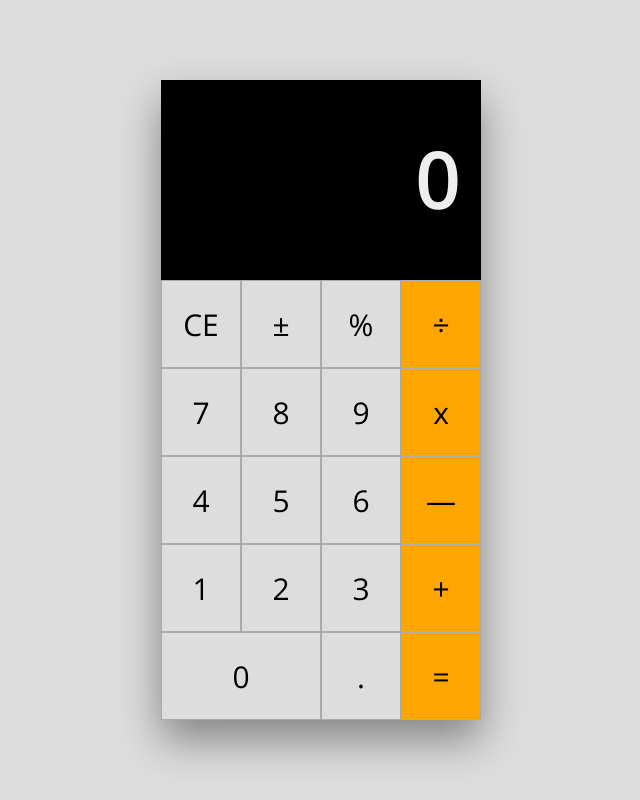
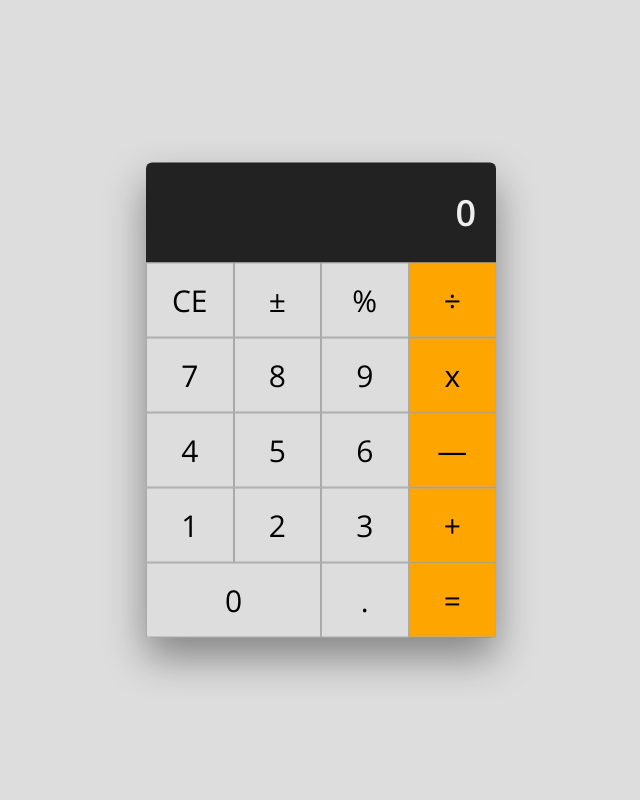
Before and after one commit to enuber/calculatorReact, a React (Create React App) app: page / in a window 1280 px wide. Shown: the whole page, without its empty margins (319-959 px from the left). Built offline with nearby package versions, Linux system fonts and the light colour scheme.

Commit message:
updated CSS and small fixes to calculations

```diff
--- a/src/layout/Calculator.js
+++ b/src/layout/Calculator.js
@@ -27,13 +27,16 @@ class Calculator extends React.Component {
         if (prevState.displayValue !== this.state.displayValue) {
             let { displayValue } = this.state;
             displayValue = String(displayValue);
-            let updatedValue = null;
+            //makes sure that if infinity is displayed that more digits don't appear
+            if (displayValue.indexOf('Infinity') !== -1) {
+                displayValue = 'Infinity';
+            }
             if (displayValue.length > 10) {
-                updatedValue = parseFloat(displayValue).toPrecision(10);
-                this.setState({
-                    displayValue : updatedValue
-                });
+                displayValue = parseFloat(displayValue).toPrecision(10);
             }
+            this.setState({
+                displayValue
+            })
         }
     }
 
--- a/src/styles/button.css
+++ b/src/styles/button.css
@@ -2,10 +2,10 @@
     align-items: center;
     background-color: #ddd;
     border: 1px solid #aaa;
-    display: flex;
+    display: inline-block;
     font-family: inherit;
     font-size: 3rem;
-    height: 100%;
+    height: 75px;
     justify-content: center;
     outline: none;
     transition: all .2s;
--- a/src/styles/calculator.css
+++ b/src/styles/calculator.css
@@ -1,6 +1,6 @@
 .calculator {
     background-color: #222;
+    border-radius: 6px;
     box-shadow: 0 2rem 4rem rgba(0, 0, 0, .4);
-    height: 80vh;
-    width: 25%;
+    width: 100%;
 }
--- a/src/styles/keypad.css
+++ b/src/styles/keypad.css
@@ -1,4 +1,3 @@
 .keypad {
-    height: 55vh;
     width: 100%;
 }
--- a/src/styles/keypadRow.css
+++ b/src/styles/keypadRow.css
@@ -1,6 +1,4 @@
 .keypadRow {
     color: white;
-    display: flex;
-    height: 11vh;
     width: 100%;
 }
--- a/src/styles/resultScreen.css
+++ b/src/styles/resultScreen.css
@@ -1,8 +1,7 @@
 .resultScreen {
-    align-items: flex-end;
-    display: flex;
-    font-size: 8rem;
+    font-size: 36px;
     font-weight: 600;
-    height: 19vh;
-    justify-content: flex-end;
+    height: 100px;
+    padding-top: 25px;
+    text-align: right;
 }
--- a/src/styles/screen.css
+++ b/src/styles/screen.css
@@ -1,7 +1,6 @@
 .screen {
-    background-color: #000;
     color: #EEE;
-    height: 25vh;
+    height: 100px;
     overflow: hidden;
     padding: 0 2rem;
     white-space: nowrap;
--- a/src/styles/styles.css
+++ b/src/styles/styles.css
@@ -11,14 +11,22 @@ html {
     font-family: 'Open Sans', sans-serif;
 }
 body {
+    background: #ddd;
     font-family: inherit;
 }
 
 .app {
-    align-items: center;
-    background: #ddd;
-    display: flex;
-    height: 100vh;
-    justify-content: center;
-    width: 100%;
+    left: 50%;
+    max-width: 350px;
+    position: absolute;
+    top: 50%;
+    transform: translate(-50%, -50%);
+    width: 90%;
+
+    /*align-items: center;*/
+
+    /*display: flex;*/
+    /*height: 100vh;*/
+    /*justify-content: center;*/
+    /*width: 100%;*/
 }
```
